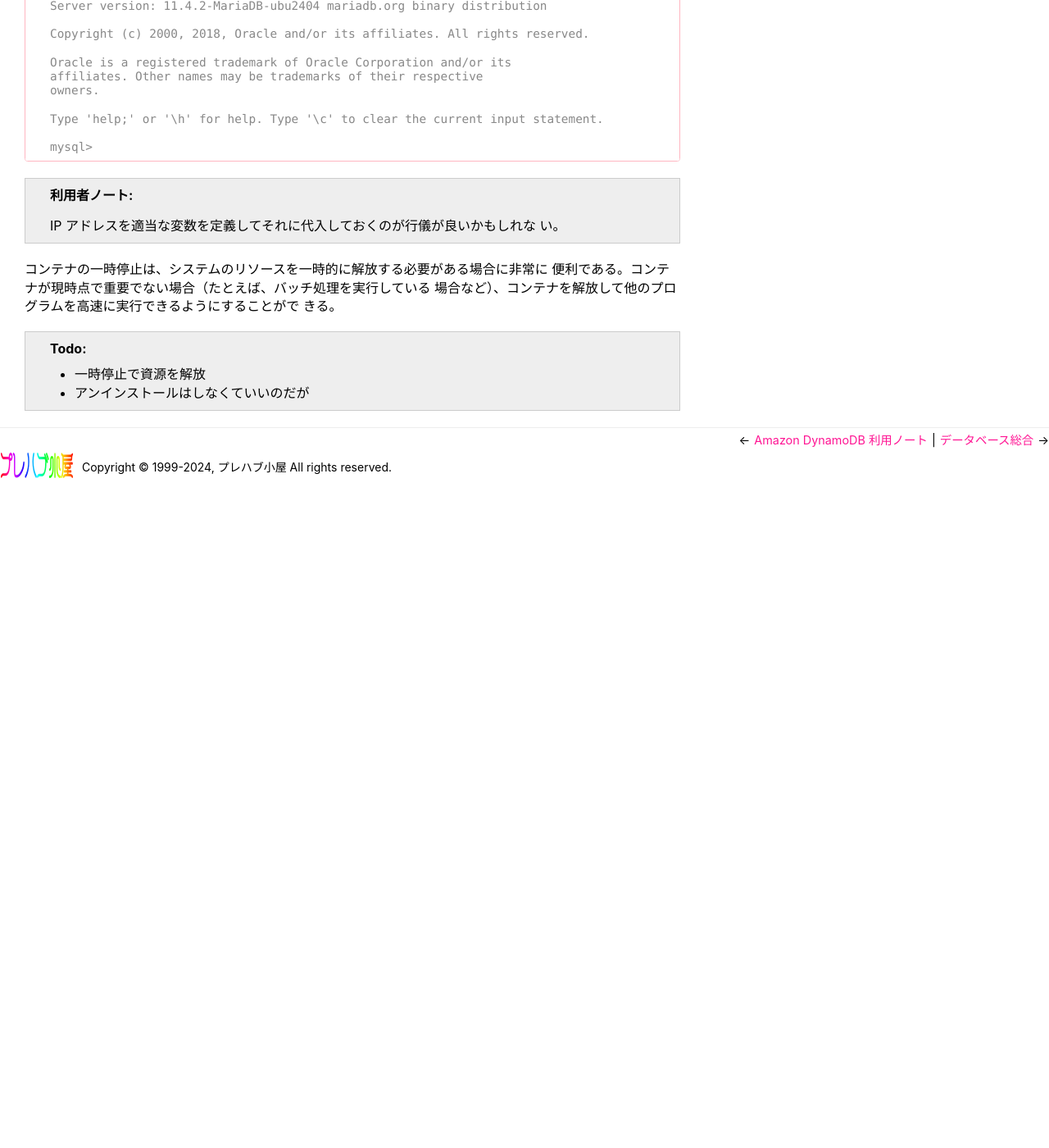
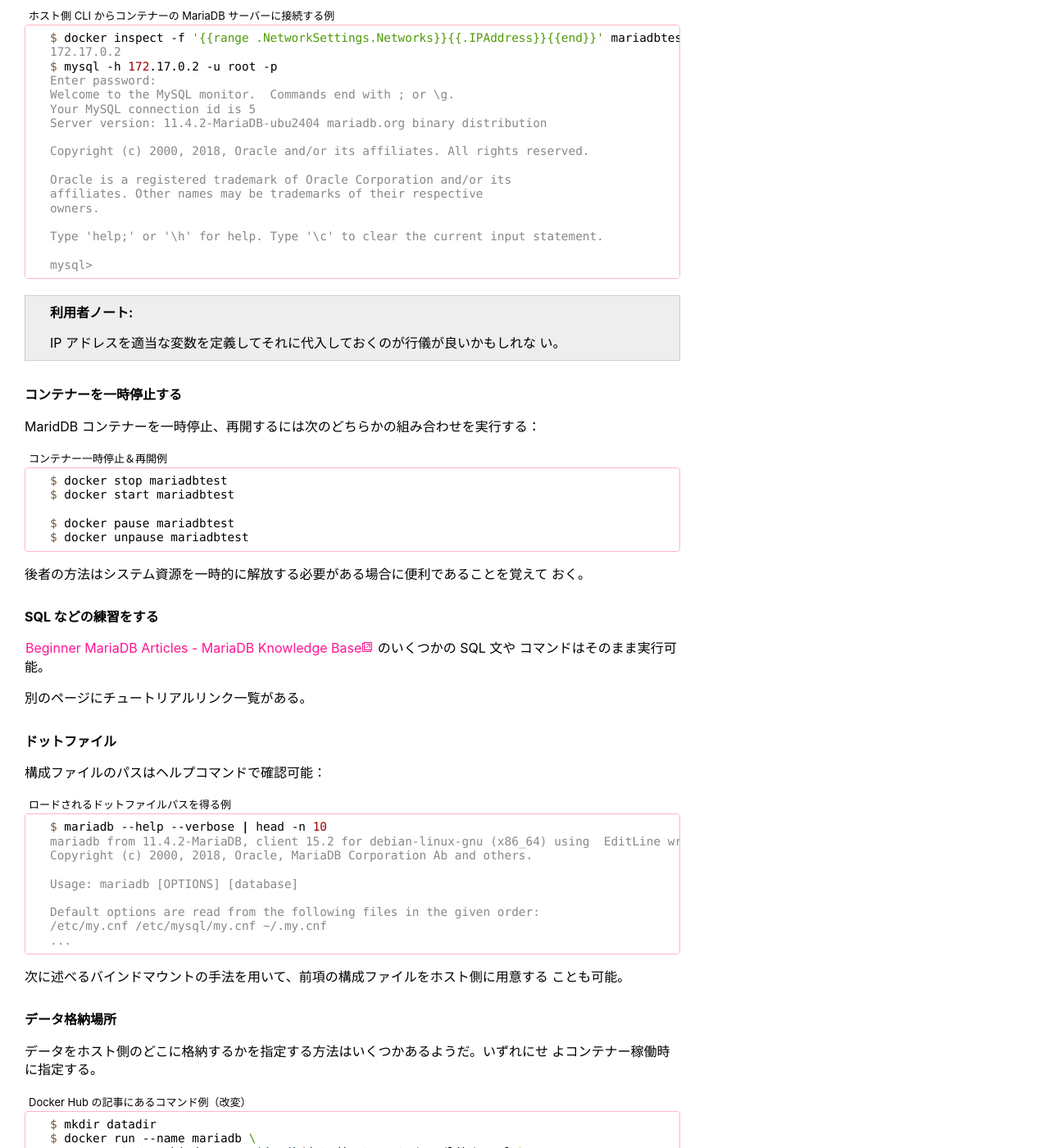
Before and after one commit to showa-yojyo/minibook, a Sphinx documentation site: the page built from source/database/mariadb.rst, in a window 1280 px wide and 1400 px high, scrolled down 1104 px. Shown: the whole window at 82% size. Built offline with Sphinx 7.4.7, drawn with Linux system fonts in a browser that asks for light colours; before the commit the page ends 1690 px from its top, so only the background shows below that; some of the changed text lies outside the part shown.

Commit message:
database/mariadb: RC [skip ci]

```diff
--- a/source/database/mariadb.rst
+++ b/source/database/mariadb.rst
@@ -7,13 +7,15 @@ MariaDB 利用ノート
 :CLI: :program:`mariadb`, :program:`mysql`
 :Server Version: 11.4.2-MariaDB-ubu2404 mariadb.org binary distribution
 
-MariaDB をとりあえず利用するまでの手順を記す。ただし、Docker を利用してよいもの
-とする。
+MariaDB をとりあえず利用するまでの手順を記す。ただし、Docker を利用するものとす
+る。
 
 `Installing and Using MariaDB via Docker - MariaDB Knowledge Base
 <https://mariadb.com/kb/en/installing-and-using-mariadb-via-docker/>`__ の記述に
 従えばデータベースシェル起動まではすんなり実現するはずだ。以下に要点をまとめてお
 く。
+
+.. rubric:: イメージを入手してコンテナーを稼働する
 
 最初に Docker Hub から公式イメージを検索して、それをローカルに持ってくる：
 
@@ -30,14 +32,18 @@ MariaDB に対して必要な情報、環境変数を指定する：
 .. sourcecode:: console
    :caption: MariaDB コンテナー稼働コマンド例
 
-   $ docker run --name mariadbtest -e MYSQL_ROOT_PASSWORD=mypass -p 3306:3306 -d mariadb
+   $ docker run --name mariadbtest -e MARIADB_ROOT_PASSWORD=mypass -p 3306:3306 -d mariadb
+
+あくまでも練習用の手順なので、パスワードの扱いはここではぞんざいだ。
+
+.. rubric:: データベースクライアントを実行する
 
 コンテナー内で稼働している MariaDB サーバーに CLI でアクセスしたい。このコンテ
 ナー内でアクセスする方法と、ホスト側で CLI を使ってアクセスする方法があり得る。
 前者は：
 
 .. sourcecode:: console
-   :caption: 稼働中の MariaDB コンテナーでCLI を対話的に起動する例
+   :caption: 稼働中の MariaDB コンテナーで CLI を対話的に起動する例
 
    $ docker exec -it mariadbtest mariadb -p
    Enter password:
@@ -81,12 +87,81 @@ MariaDB に対して必要な情報、環境変数を指定する：
    IP アドレスを適当な変数を定義してそれに代入しておくのが行儀が良いかもしれな
    い。
 
-コンテナの一時停止は、システムのリソースを一時的に解放する必要がある場合に非常に
-便利である。コンテナが現時点で重要でない場合（たとえば、バッチ処理を実行している
-場合など）、コンテナを解放して他のプログラムを高速に実行できるようにすることがで
-きる。
+.. rubric:: コンテナーを一時停止する
 
-.. todo::
+MaridDB コンテナーを一時停止、再開するには次のどちらかの組み合わせを実行する：
 
-   * 一時停止で資源を解放
-   * アンインストールはしなくていいのだが
+.. sourcecode:: console
+   :caption: コンテナー一時停止＆再開例
+
+   $ docker stop mariadbtest
+   $ docker start mariadbtest
+
+   $ docker pause mariadbtest
+   $ docker unpause mariadbtest
+
+後者の方法はシステム資源を一時的に解放する必要がある場合に便利であることを覚えて
+おく。
+
+.. rubric:: SQL などの練習をする
+
+`Beginner MariaDB Articles - MariaDB Knowledge Base
+<https://mariadb.com/kb/en/beginner-mariadb-articles/>`__ のいくつかの SQL 文や
+コマンドはそのまま実行可能。
+
+別のページにチュートリアルリンク一覧がある。
+
+.. rubric:: ドットファイル
+
+構成ファイルのパスはヘルプコマンドで確認可能：
+
+.. sourcecode:: console
+   :caption: ロードされるドットファイルパスを得る例
+
+   $ mariadb --help --verbose | head -n 10
+   mariadb from 11.4.2-MariaDB, client 15.2 for debian-linux-gnu (x86_64) using  EditLine wrapper
+   Copyright (c) 2000, 2018, Oracle, MariaDB Corporation Ab and others.
+
+   Usage: mariadb [OPTIONS] [database]
+
+   Default options are read from the following files in the given order:
+   /etc/my.cnf /etc/mysql/my.cnf ~/.my.cnf
+   ...
+
+次に述べるバインドマウントの手法を用いて、前項の構成ファイルをホスト側に用意する
+ことも可能。
+
+.. rubric:: データ格納場所
+
+データをホスト側のどこに格納するかを指定する方法はいくつかあるようだ。いずれにせ
+よコンテナー稼働時に指定する。
+
+.. sourcecode:: console
+   :caption: Docker Hub の記事にあるコマンド例（改変）
+
+   $ mkdir datadir
+   $ docker run --name mariadb \
+       --mount type=bind,source=$(pwd)/datadir,target=/var/lib/mysql \
+       -e MARIADB_ROOT_PASSWORD=mypass -d mariadb
+
+これで :command:`mariadb` で実行したデータベース操作がホスト側ディレクトリー
+:file:`$(pwd)/datadir` 以下に作用する。きちんとした内容は `mariadb - Official
+Image <https://hub.docker.com/_/mariadb>`__ を参照しろ。
+
+.. rubric:: コンテナーを廃棄する
+
+MariaDB コンテナーが用済みになったらそれを削除することでデータベースも消去され
+る。失いたくない場合には ``docker run`` の段階でマウントなどを指定するか、コンテ
+ナーにあるデータベースをホスト側に退避させるのだろう。
+
+.. sourcecode:: console
+   :caption: コンテナーを捨てるコマンド例
+
+   $ docker stop mariadbtest
+   $ docker rm mariadbtest
+
+ディスクに余裕がなければ MariaDB イメージも削除する。
+
+----
+
+ネットワークや Dockerfile など、未実施の項目が残っているが、ひとまず終わる。
```
